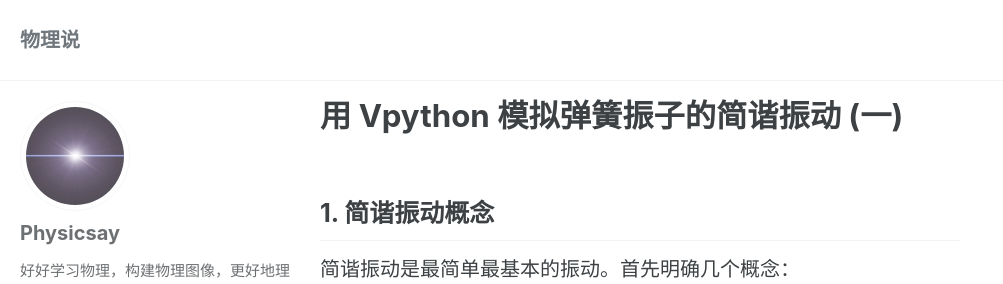
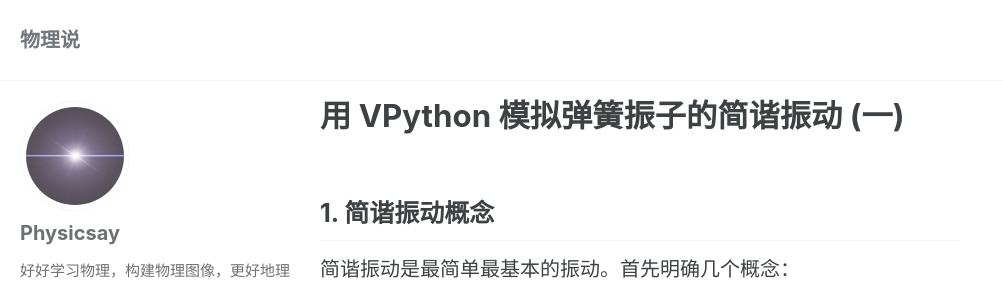
Before and after one commit to physicsay/physicsay-physicsay.github.io, a Jekyll site: the page built from _posts/2020-04-16-oscillation-via-vpython-1.md, in a window 1280 px wide and 900 px high. Shown: the top 284 px of the window, without its empty margins (0-1003 px from the left). Built offline with Jekyll 4.4.1, drawn with Linux system fonts in a browser that asks for light colours; cached includes are drawn as plain includes; nearby versions of some CDN libraries; formulas are drawn with MathJax 3.

```diff
--- a/_posts/2020-04-16-oscillation-via-vpython-1.md
+++ b/_posts/2020-04-16-oscillation-via-vpython-1.md
@@ -1,5 +1,5 @@
 ---
-title: 用 Vpython 模拟弹簧振子的简谐振动 (一)
+title: 用 VPython 模拟弹簧振子的简谐振动 (一)
 url: oscillation-via-vpython-1
 date: 2020-04-16 15:47:14
 tags:
@@ -7,7 +7,7 @@ tags:
 - Vpython
 - 简谐振动
 categories: mechanics
-description: 用 Vpython 来模拟弹簧振子的简谐振动
+description: 用 VPython 来模拟弹簧振子的简谐振动
 ---
 
 ## 1. 简谐振动概念
```
